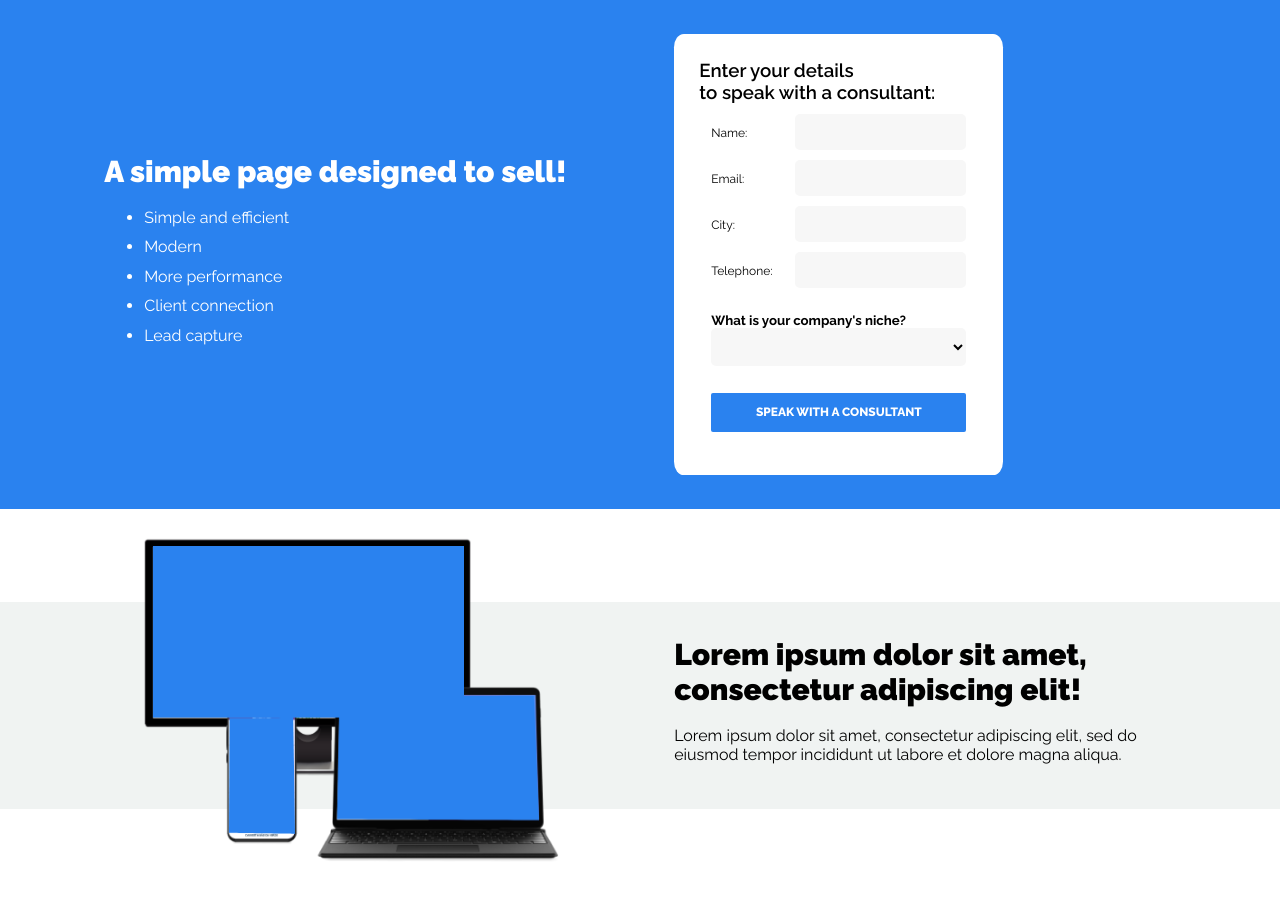
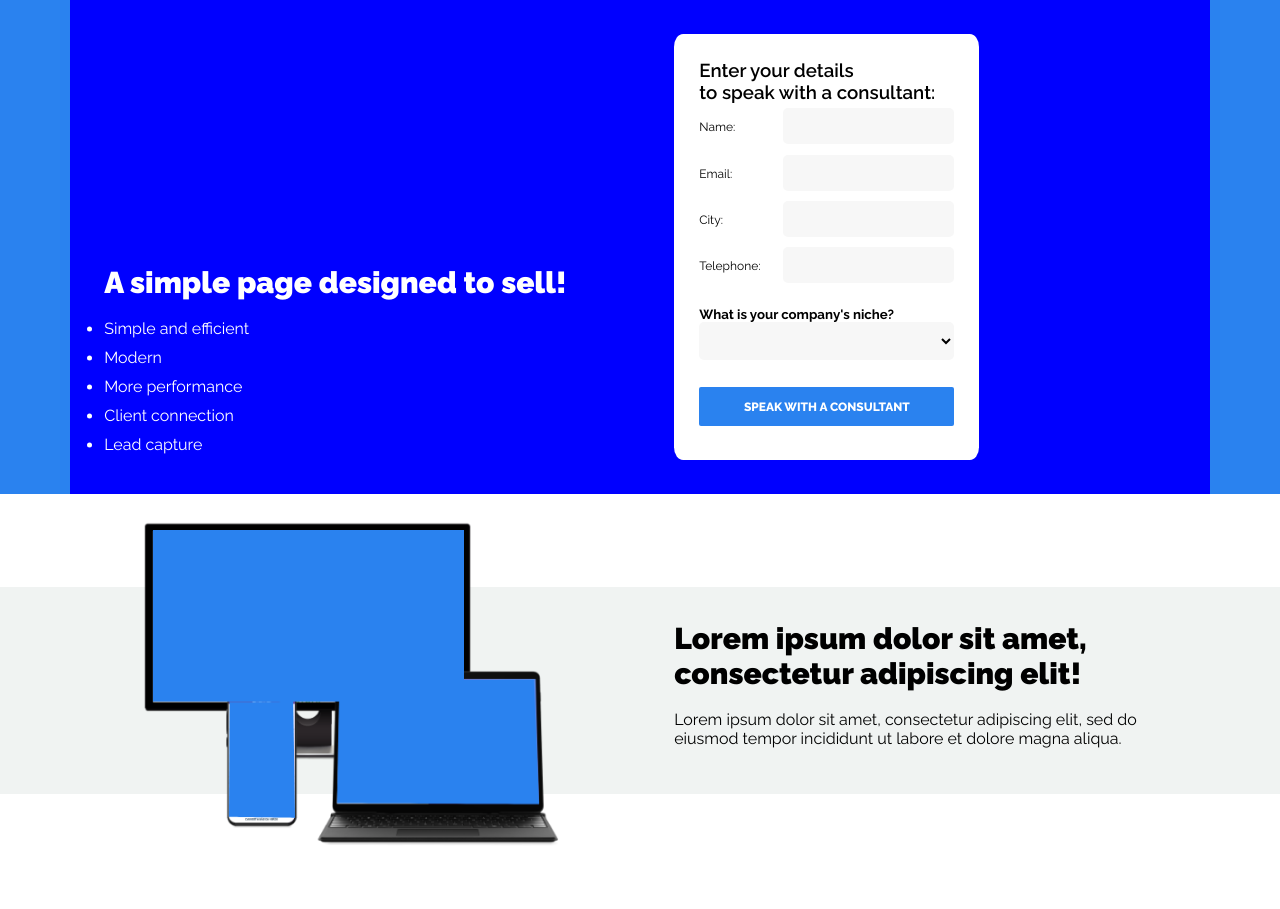
Before and after one commit to paulogobetti/simple-landing-page, a PHP site: page / in a window 1280 px wide. Shown: the part 111-1020 px from the top of the page. After the commit the page ends 956 px from the top, so only its background shows below. Run offline with PHP 8.4, Linux system fonts and the light colour scheme.

Commit message:
Flexbox repair

```diff
--- a/index.php
+++ b/index.php
@@ -23,6 +23,7 @@
 
 <body>
 
+    <main>
         <header>
             <div class="container align-center">
                 <div>
@@ -31,11 +32,12 @@
             </div>
         </header>
 
-    <section id="top-banner"> <!-- TOP BANNER -->
-        <div class="container">
-            <div class="row">
-                <div class="col relative" > <!-- A COL -->
-                    <div class="col-align-middle">
+        <section>
+            <div class="flexb-body">
+                <div class="flexb-container">
+                    <div class="flexb-wrap">
+                        <div class="flexb-col-2"> <!-- A COL -->
+                            <div class="col-align-middle"> <!-- LIST -->
                                 <h2 class="text-white">
                                     A simple page designed to sell!
                                 </h2>
@@ -49,9 +51,9 @@
                                 </ul>
                             </div>
                         </div>
-                <div class="col" > <!-- B COL -->
-                    <div class="">
-                        <form action="action.php" method="POST" id="form-lead" class="form-container"> <!-- FORM -->
+                        <div class="flexb-col-2"> <!-- B COL -->
+                            <div class=""> <!-- FORM -->
+                                <form action="action.php" method="POST" id="form-lead" class="form-container">
                                     <h3>
                                         Enter your details<br>to speak with a consultant:
                                     </h3>
@@ -85,6 +87,7 @@
                         </div>
                     </div>
                 </div>
+            </div>
         </section>
 
         <section class="outgrid-box-container"> <!-- LOREM IPSUM -->
@@ -107,7 +110,7 @@
                 </div>
             </div>
         </section>
-
+    </main>
 </body>
 
 </html>
--- a/style.css
+++ b/style.css
@@ -7,6 +7,8 @@
 * {
     font-family: Raleway!important;
     margin: 0;
+    padding: 0;
+    box-sizing: border-box;
     color: #000;
 }
 
@@ -23,6 +25,25 @@ li {
     margin-bottom: 2%;
     color: var(--secondary-color);
 }
+
+/**************/
+
+/*
+.flexb-form {
+    width: 70%;
+    height: 85%;
+    background: #fff;
+    border-radius: .5em;
+    padding: 4%;
+    margin: 4%;
+}
+*/
+
+/**************/
+
+
+
+/******/
 
 /* GRID */
 
@@ -68,6 +89,47 @@ li {
 .img-fluid {
     max-width: 100%;
     height: auto;
+}
+
+.flex {
+    display: -ms-flexbox;
+    display: flex;
+    -ms-flex-wrap: wrap;
+    flex-wrap: wrap;
+}
+
+.break {
+    flex-basis: 100%;
+    height: 0;
+}
+
+.flexb-body {
+    height: auto;
+    width: 100%;
+    background: #2a82ef;
+}
+
+.flexb-container {
+    height: 100%;
+    margin: auto;
+    max-width: 1140px;
+}
+
+.flexb-wrap {
+    height: 100%;
+    display: flex;
+    flex-wrap: wrap;
+    flex-direction: row;
+    align-content: center;
+    justify-content: center;
+}
+
+.flexb-col-2 {
+    min-width: 50%;
+    display: inline-block;
+    background-color: blue;
+    padding: 3%;
+    align-content: center;
 }
 
 /* BOOTSTRAP */
@@ -120,8 +182,22 @@ li {
     position: relative;
 }
 
+/*
 .col-align-middle {
+    box-sizing: border-box;
     position: absolute;
+    top: 50%;
+    width: 100%;
+    -webkit-transform: translateY( -50% );
+    -moz-transform: translateY( -50% );
+    transform: translateY( -50% );
+}
+*/
+
+.col-align-middle {
+    box-sizing: border-box;
+    display: block;
+    position: relative;
     top: 50%;
     width: 100%;
     -webkit-transform: translateY( -50% );
```
Lines whose indentation alone changed are shown as unchanged.
